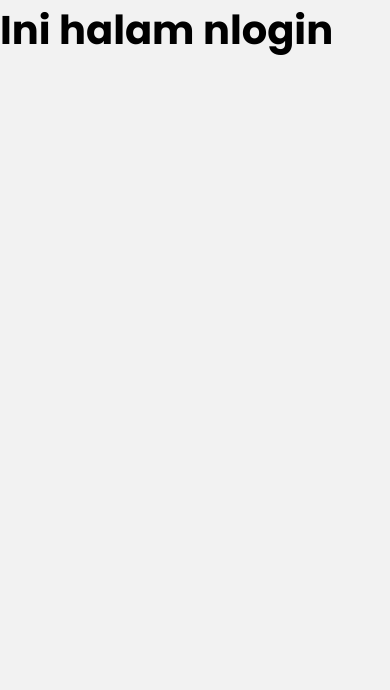
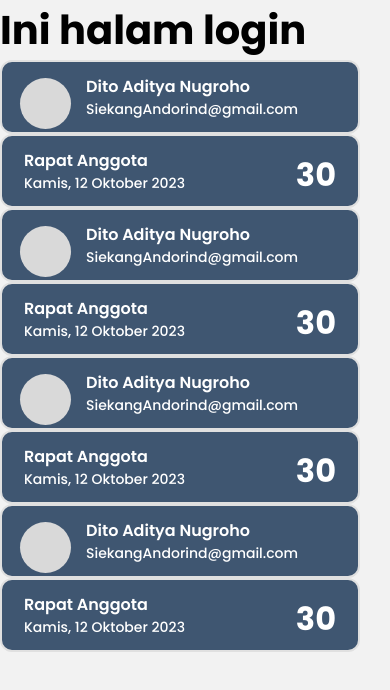
Before and after one commit to CODER-Mobile-Development/sikeang-coder-android, a React Native app: screen /MemberPointHistory in a window 390 px wide. Before the commit this address had no page. Shown: the top 690 px of the page. Built offline with nearby package versions, Linux system fonts and the light colour scheme.

Commit message:
add dito task

```diff
--- a/App.js
+++ b/App.js
@@ -1,3 +1,4 @@
+import React from 'react';
 import { NavigationContainer } from '@react-navigation/native';
 import Router from './src/router';
 
--- /dev/null
+++ b/src/components/MemberListView/index.js
@@ -0,0 +1,74 @@
+import React from 'react';
+import { StyleSheet, Text, View } from 'react-native';
+
+const MemberListView = () => {
+    return (
+        <View style={styles.container}>
+            <View style={styles.item}>
+                <View style={styles.itemLeft}>
+                    <View style={styles.circle}></View>
+                    <View style={styles.textContainer}>
+                        <Text style={styles.nama}>Dito Aditya Nugroho</Text>
+                        <Text style={styles.gmail}>SiekangAndorind@gmail.com</Text>
+                    </View>
+                </View>
+            </View>
+        </View>
+    );
+}
+
+const styles = StyleSheet.create({
+    // container: {
+    //     borderWidth: 1,
+    //     borderColor: 'black',
+    //     borderRadius: 10,
+    //     padding: 10,
+    // },
+
+    item: {
+        backgroundColor: '#3F5671',
+        width: 360,
+        height: 74,
+        borderRadius: 12,
+        flexDirection: 'row',
+        alignItems: 'center',
+        justifyContent: 'space-between',
+        borderWidth: 2,
+        borderColor: '#E0E0E0',
+    },
+    itemLeft: {
+        flexDirection: 'row',
+        alignItems: 'center',
+        flexWrap: 'wrap',
+    },
+    circle: {
+        width: 51,
+        height: 51,
+        backgroundColor: '#D9D9D9',
+        // opacity: 0.4,
+        borderRadius: 26,
+        //bagian margin
+        marginRight: 15,
+        marginTop: 12,
+        marginLeft: 18,
+    },
+    textContainer: {
+        flexDirection: 'column', alignItems: 'flex-start',
+    },
+    nama: {
+        maxWidth: '100%',
+        color: '#FFFFFF',
+        // borderWidth: 1,
+        // borderColor: 'black',
+        fontFamily: 'Poppins-SemiBold',
+        fontSize: 16,
+    },
+    gmail: {
+        maxWidth: '100%',
+        color: '#FFFFFF',
+        fontFamily: 'Poppins-Medium',
+        fontSize: 14,
+    },
+});
+
+export default MemberListView;
--- a/src/components/MemberListView/member.js
+++ /dev/null
@@ -1,5 +0,0 @@
-import Input from './Input';
-
-export {
-  Input,
-};
--- /dev/null
+++ b/src/components/MemberPointHistory/index.js
@@ -0,0 +1,79 @@
+import React from 'react';
+import { StyleSheet, Text, View } from 'react-native';
+
+const MemberPointHistory = () => {
+    return (
+        <View style={styles.container}>
+            <View style={styles.item}>
+                <View style={styles.itemLeft}>
+                    <View style={styles.textContainer}>
+                        <Text style={styles.kegiatan}>Rapat Anggota</Text>
+                        <Text style={styles.tanggal}>Kamis, 12 Oktober 2023</Text>
+                    </View>
+                </View>
+                <Text style={styles.point}>30</Text>
+            </View>
+        </View>
+    );
+}
+
+const styles = StyleSheet.create({
+    // container: {
+    //     borderWidth: 1,
+    //     borderColor: 'black',
+    //     borderRadius: 10,
+    //     padding: 10,
+    // },
+
+    item: {
+        backgroundColor: '#3F5671',
+        width: 360,
+        height: 74,
+        borderRadius: 12,
+        flexDirection: 'row',
+        alignItems: 'center',
+        justifyContent: 'space-between',
+        borderWidth: 2,
+        borderColor: '#E0E0E0',
+    },
+    itemLeft: {
+        flexDirection: 'row',
+        alignItems: 'center',
+        flexWrap: 'wrap',
+    },
+    point: {
+        maxWidth: '100%',
+        color: '#FFFFFF',
+        fontFamily: 'Poppins-Bold',
+        fontSize: 32,
+        //bagian margin bagian marginnya
+        marginTop: 8,
+        marginRight: 22,
+
+    },
+    textContainer: {
+        flexDirection: 'column', alignItems: 'flex-start',
+    },
+    kegiatan: {
+        maxWidth: '100%',
+        color: '#FFFFFF',
+        // borderWidth: 1,
+        // borderColor: 'black',
+        fontFamily: 'Poppins-SemiBold',
+        fontSize: 16,
+        //bagian margin
+        marginTop: 13,
+        marginLeft: 22,
+    },
+    tanggal: {
+        maxWidth: '100%',
+        color: '#FFFFFF',
+        fontFamily: 'Poppins-Medium',
+        fontSize: 14,
+        //bagian margin
+        marginBottom: 13,
+        marginLeft: 22,
+    },
+});
+
+export default MemberPointHistory;
--- a/src/components/index.js
+++ b/src/components/index.js
@@ -1,5 +1,7 @@
-import Input from './Input';
+import MemberListView from './MemberListView';
+import MemberPointHistory from './MemberPointHistory';
 
 export {
-  Input,
+  MemberListView,
+  MemberPointHistory,
 };
--- a/src/pages/Login/index.js
+++ b/src/pages/Login/index.js
@@ -2,6 +2,8 @@ import React, { useCallback } from 'react';
 import { Text, View } from 'react-native';
 import { useFonts } from 'expo-font';
 import * as SplashScreen from 'expo-splash-screen';
+import { MemberListView } from '../../components';
+import { MemberPointHistory } from '../../components';
 
 SplashScreen.preventAutoHideAsync();
 
@@ -28,9 +30,17 @@ function Login() {
         fontSize: 40,
       }}
       >
-        Ini halam nlogin
+        Ini halam login
       </Text>
-    </View>
+      <MemberListView />
+      <MemberPointHistory />
+      <MemberListView />
+      <MemberPointHistory />
+      <MemberListView />
+      <MemberPointHistory />
+      <MemberListView />
+      <MemberPointHistory />
+    </View >
   );
 }
 
```
Also changed, not shown: src/router/index.js (+17 -2 lines), .eslintrc.json, src/assets/icon_profile.png (added).
